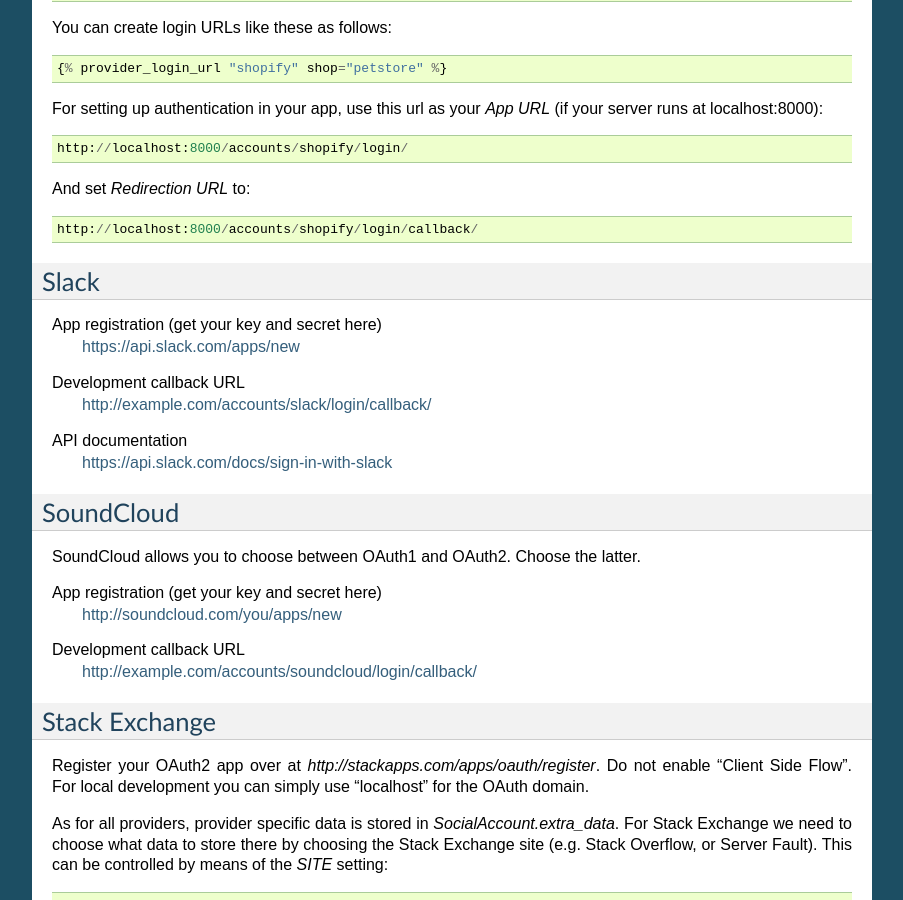
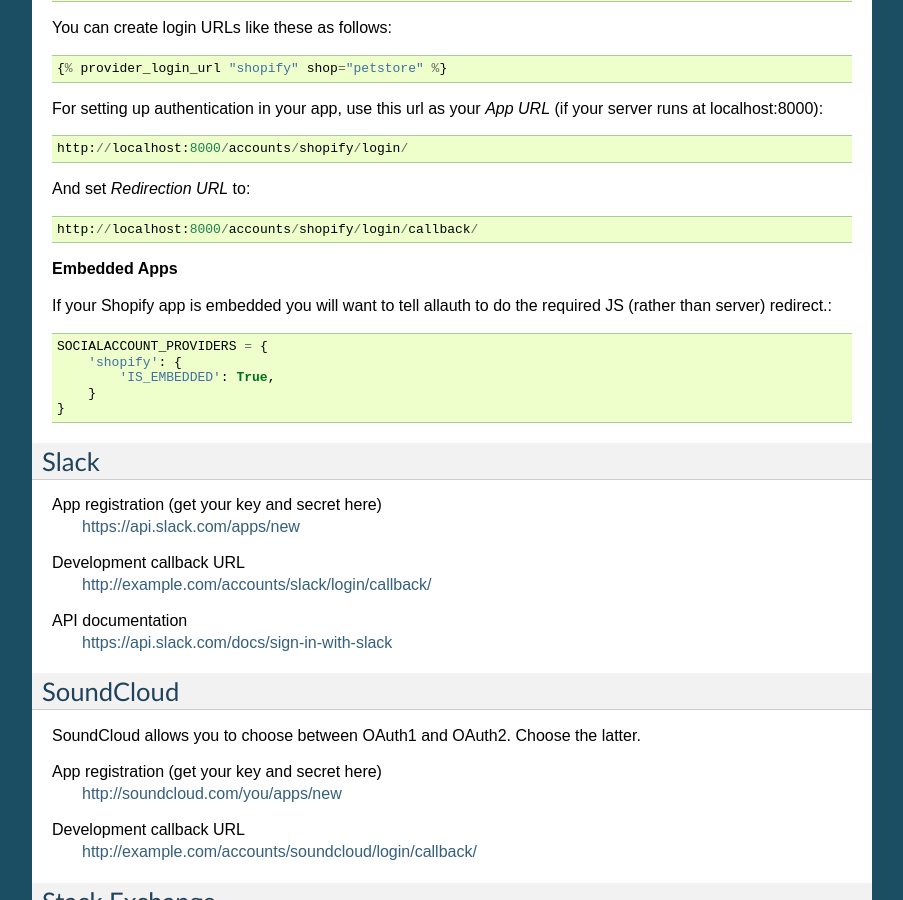
Before and after one commit to pennersr/django-allauth, a Sphinx documentation site: the page built from docs/providers.rst, in a window 1280 px wide and 900 px high, scrolled down 11740 px. Shown: the whole window, without its empty margins (198-1101 px from the left). Built offline with Sphinx 7.4.7, drawn with Linux system fonts in a browser that asks for light colours.

Commit message:
Documentation for embedded shopify apps

```diff
--- a/docs/providers.rst
+++ b/docs/providers.rst
@@ -699,6 +699,17 @@
 
     http://localhost:8000/accounts/shopify/login/callback/
 
+**Embedded Apps**
+
+If your Shopify app is embedded you will want to tell allauth to do the required JS (rather than server) redirect.::
+
+    SOCIALACCOUNT_PROVIDERS = {
+        'shopify': {
+            'IS_EMBEDDED': True,
+        }
+    }
+
+
 Slack
 -----
 
```
